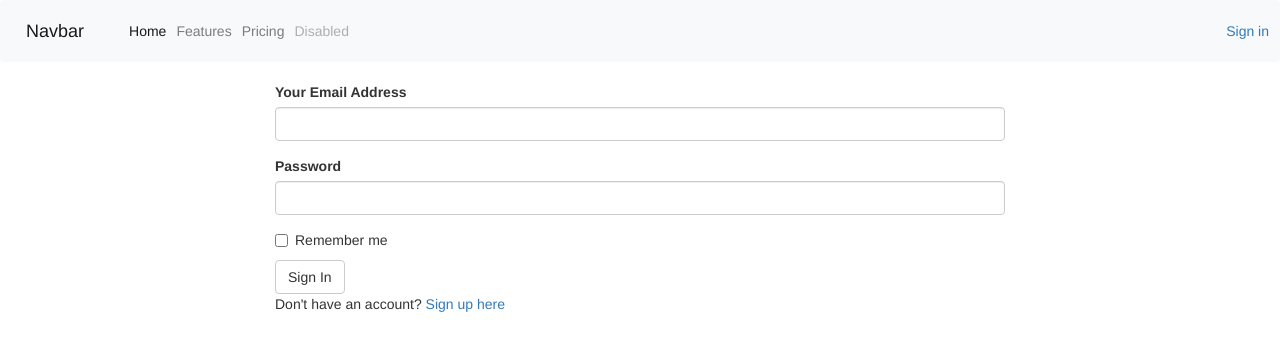
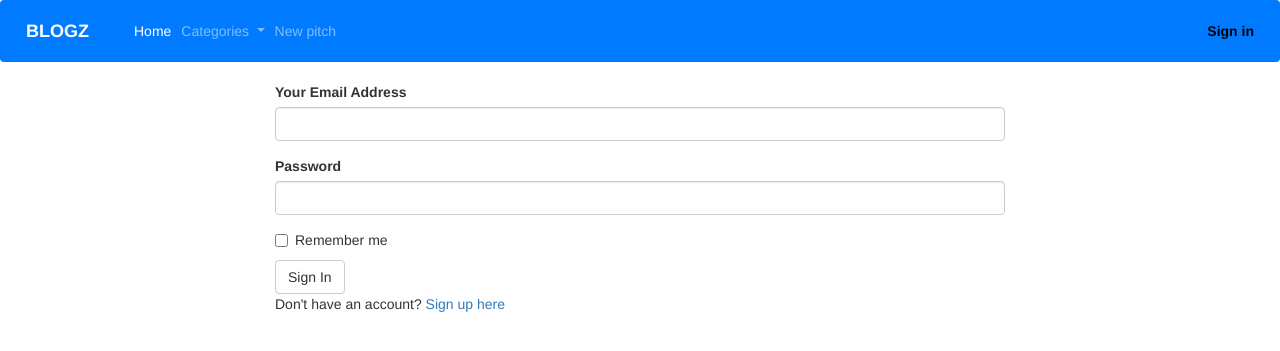
Before and after one commit to paulmburu08/Blogz, a Flask app: page /authenticate/login in a window 1280 px wide. Shown: the top 351 px of the page. Run offline with Flask 2, Linux system fonts and the light colour scheme; some libraries are stand-ins or nearby versions.

Commit message:
add changes to navbar

```diff
--- a/app/templates/category.html
+++ b/app/templates/category.html
@@ -3,7 +3,7 @@
 
 {% block content %}
 
-{{ macro.displayCategory(pitches) }}
+{{ macro.displayCategory(blogs) }}
 
 
 {% endblock %}
--- a/app/templates/navbar.html
+++ b/app/templates/navbar.html
@@ -1,22 +1,36 @@
-<nav class="navbar navbar-expand-lg navbar-light bg-light">
-    <a class="navbar-brand" href="#">Navbar</a>
-    <button class="navbar-toggler" type="button" data-toggle="collapse" data-target="#navbarNavAltMarkup" aria-controls="navbarNavAltMarkup" aria-expanded="false" aria-label="Toggle navigation">
+<nav class="navbar navbar-expand-lg navbar-dark bg-primary">
+  <a class="navbar-brand" href="/"><b>BLOGZ</b></a>
+  <button class="navbar-toggler" type="button" data-toggle="collapse" data-target="#navbarNav" aria-controls="navbarNav" aria-expanded="false" aria-label="Toggle navigation">
     <span class="navbar-toggler-icon"></span>
   </button>
-    <div class="collapse navbar-collapse" id="navbarNavAltMarkup">
-      <div class="navbar-nav">
-        <a class="nav-item nav-link active" href="#">Home <span class="sr-only">(current)</span></a>
-        <a class="nav-item nav-link" href="#">Features</a>
-        <a class="nav-item nav-link" href="#">Pricing</a>
-        <a class="nav-item nav-link disabled" href="#" tabindex="-1" aria-disabled="true">Disabled</a>
+  <div class="collapse navbar-collapse" id="navbarNav">
+    <ul class="navbar-nav">
+      <li class="nav-item active">
+        <a class="nav-link" href="/">Home <span class="sr-only">(current)</span></a>
+      </li>
+      <li class="nav-item dropdown">
+        <a class="nav-link dropdown-toggle" href="#" id="navbarDropdown" role="button" data-toggle="dropdown" aria-haspopup="true" aria-expanded="false">
+          Categories
+        </a>
+        <div class="dropdown-menu" aria-labelledby="navbarDropdown">
+          <a class="dropdown-item" href="/category/tech">Technology</a>
+          <a class="dropdown-item" href="/category/fashion">Fashion</a>
+          <a class="dropdown-item" href="/category/culture">Culture</a>
+          <a class="dropdown-item" href="/category/sport">Sports</a>
+          <a class="dropdown-item" href="/category/lifestyle">Lifestyle</a>
         </div>
-    </div>
+      </li>
+      <li class="nav-item">
+        <a class="nav-link" href="/pitch">New pitch</a>
+    </li>
+    </ul>
     <ul class="nav navbar-nav navbar-right">
       {% if current_user.is_authenticated %}
-        <li><a href="{{url_for('main.profile',uname=current_user.username)}}">Profile</a></li>
-        <li><a href="{{url_for('auth.logout')}}">Sign out</a></li>
+      <li><a href="{{url_for('main.profile',uname=current_user.username)}}" style="color:black;"><b>Profile</b></a></li>
+      <li><a href="{{url_for('auth.logout')}}" style="color:black;"><b>Sign out</b></a></li>
       {% else %}
-        <li><a href="{{url_for('auth.login')}}">Sign in</a></li>
+      <li><a href="{{url_for('auth.login')}}" style="color: black;"><b>Sign in</b></a></li>
       {%endif%}
     </ul>
+  </div>
 </nav>
```
Lines whose indentation alone changed are shown as unchanged.
